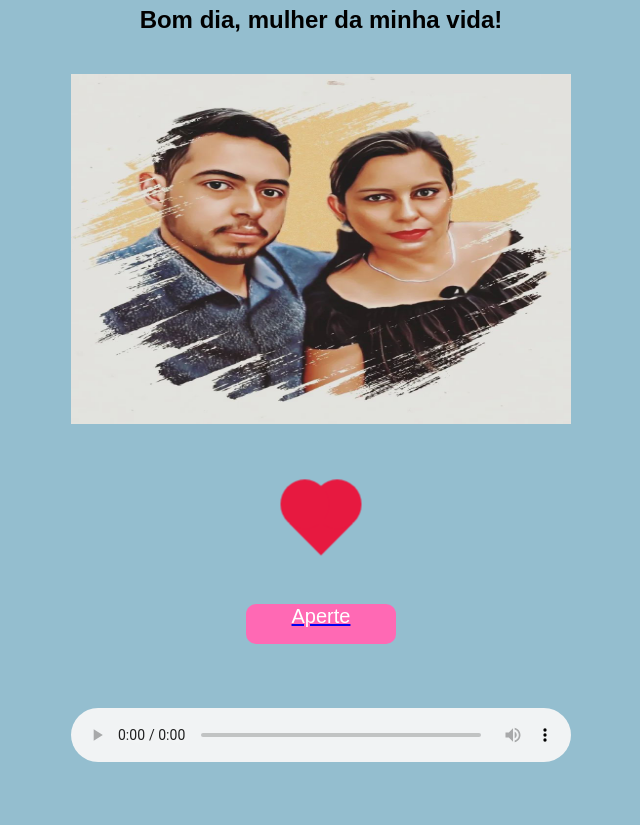
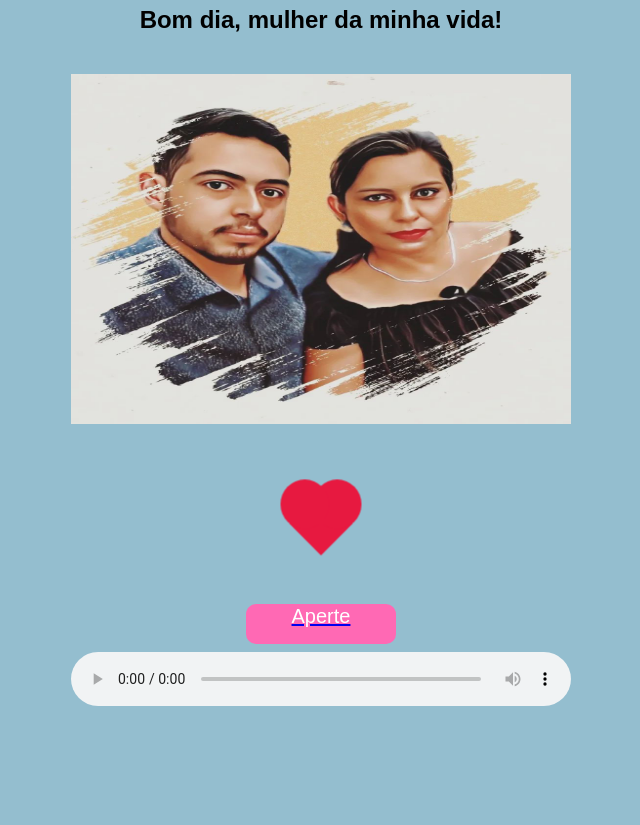
Before and after one commit to Baki51249/Eu-te-amo, a plain HTML site: page index.html in a window 1280 px wide. Shown: the part 406-1231 px from the top of the page, without its empty margins (319-959 px from the left). Drawn offline with Linux system fonts and the light colour scheme.

Commit message:
Atualizar o style.css

```diff
--- a/style.css
+++ b/style.css
@@ -122,6 +122,6 @@ button {
 audio {
   width: 90%; /* Use porcentagem para tornar o elemento de áudio responsivo */
   max-width: 500px; /* Defina o tamanho máximo do elemento de áudio */
-  margin-top: 8vh; /* Use unidades de viewport para posição vertical responsiva */
+  margin-top: 8px; /* Use unidades de viewport para posição vertical responsiva */
 padding-BOTTOM: 60PX;
 }
```
